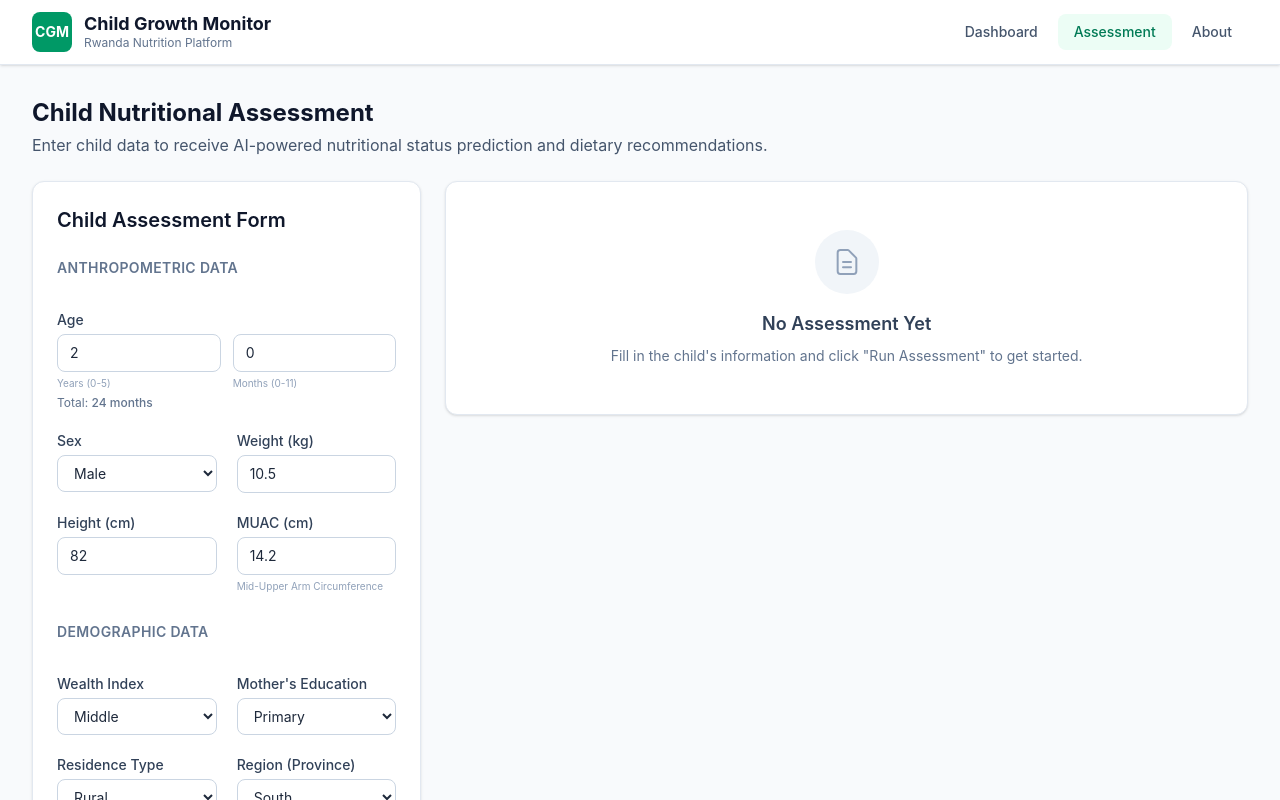
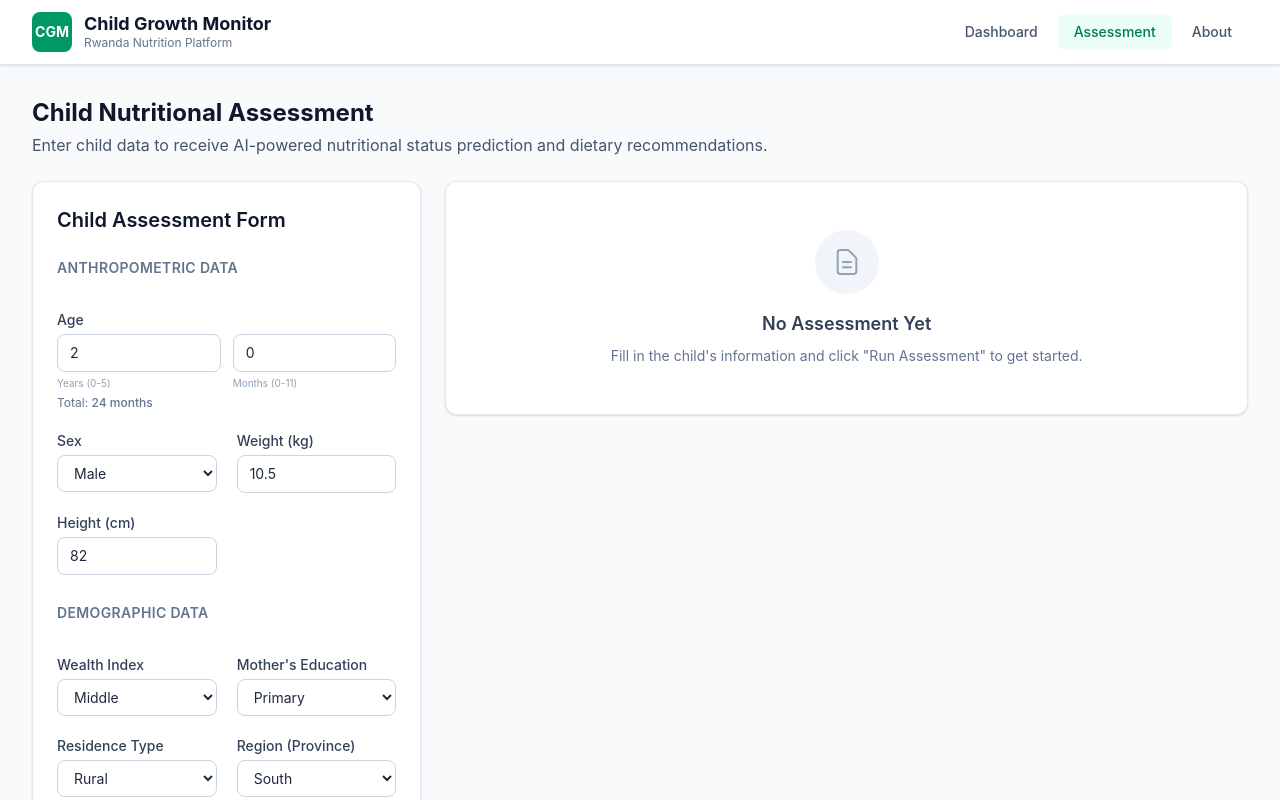
Before and after one commit to Philimuhire/child-growth-project, a React (Vite) app in the folder frontend/: page /assess in a window 1280 px wide. Shown: the top 800 px of the page. Built offline with nearby package versions, Linux system fonts and the light colour scheme.

Commit message:
remove unused MUAC field from input schema, service, and form

```diff
--- a/frontend/src/components/Forms/ChildInputForm.tsx
+++ b/frontend/src/components/Forms/ChildInputForm.tsx
@@ -15,7 +15,6 @@ const initialForm: ChildInput = {
   sex: 'male',
   weight_kg: 10.5,
   height_cm: 82,
-  muac_cm: 14.2,
   wealth_index: 'middle',
   mothers_education: 'primary',
   residence_type: 'rural',
@@ -67,8 +66,6 @@ export default function ChildInputForm({ onSubmit, loading }: Props) {
       newErrors.weight_kg = 'Weight must be 0-30 kg';
     if (form.height_cm <= 30 || form.height_cm > 130)
       newErrors.height_cm = 'Height must be 30-130 cm';
-    if (form.muac_cm <= 5 || form.muac_cm > 25)
-      newErrors.muac_cm = 'MUAC must be 5-25 cm';
     setErrors(newErrors);
     return Object.keys(newErrors).length === 0;
   };
@@ -184,27 +181,6 @@ export default function ChildInputForm({ onSubmit, loading }: Props) {
           {errors.height_cm && (
             <p className="text-xs text-red-500 mt-1">{errors.height_cm}</p>
           )}
-        </div>
-
-        <div>
-          <label className="block text-sm font-medium text-slate-700 mb-1">
-            MUAC (cm)
-          </label>
-          <input
-            type="number"
-            step="0.1"
-            min={5}
-            max={25}
-            value={form.muac_cm}
-            onChange={(e) => update('muac_cm', parseFloat(e.target.value) || 0)}
-            className={`w-full px-3 py-2 border rounded-lg text-sm focus:ring-2 focus:ring-emerald-500 focus:border-emerald-500 outline-none ${
-              errors.muac_cm ? 'border-red-300' : 'border-slate-300'
-            }`}
-          />
-          {errors.muac_cm && (
-            <p className="text-xs text-red-500 mt-1">{errors.muac_cm}</p>
-          )}
-          <p className="text-[10px] text-slate-400 mt-1">Mid-Upper Arm Circumference</p>
         </div>
 
         {/* Demographic Data */}
--- a/frontend/src/types/index.ts
+++ b/frontend/src/types/index.ts
@@ -41,7 +41,6 @@ export interface ChildInput {
   sex: Sex;
   weight_kg: number;
   height_cm: number;
-  muac_cm: number;
   wealth_index: WealthIndex;
   mothers_education: EducationLevel;
   residence_type: ResidenceType;
```
Also changed, not shown: 2 other files (tests, documents, lock files or other folders).
